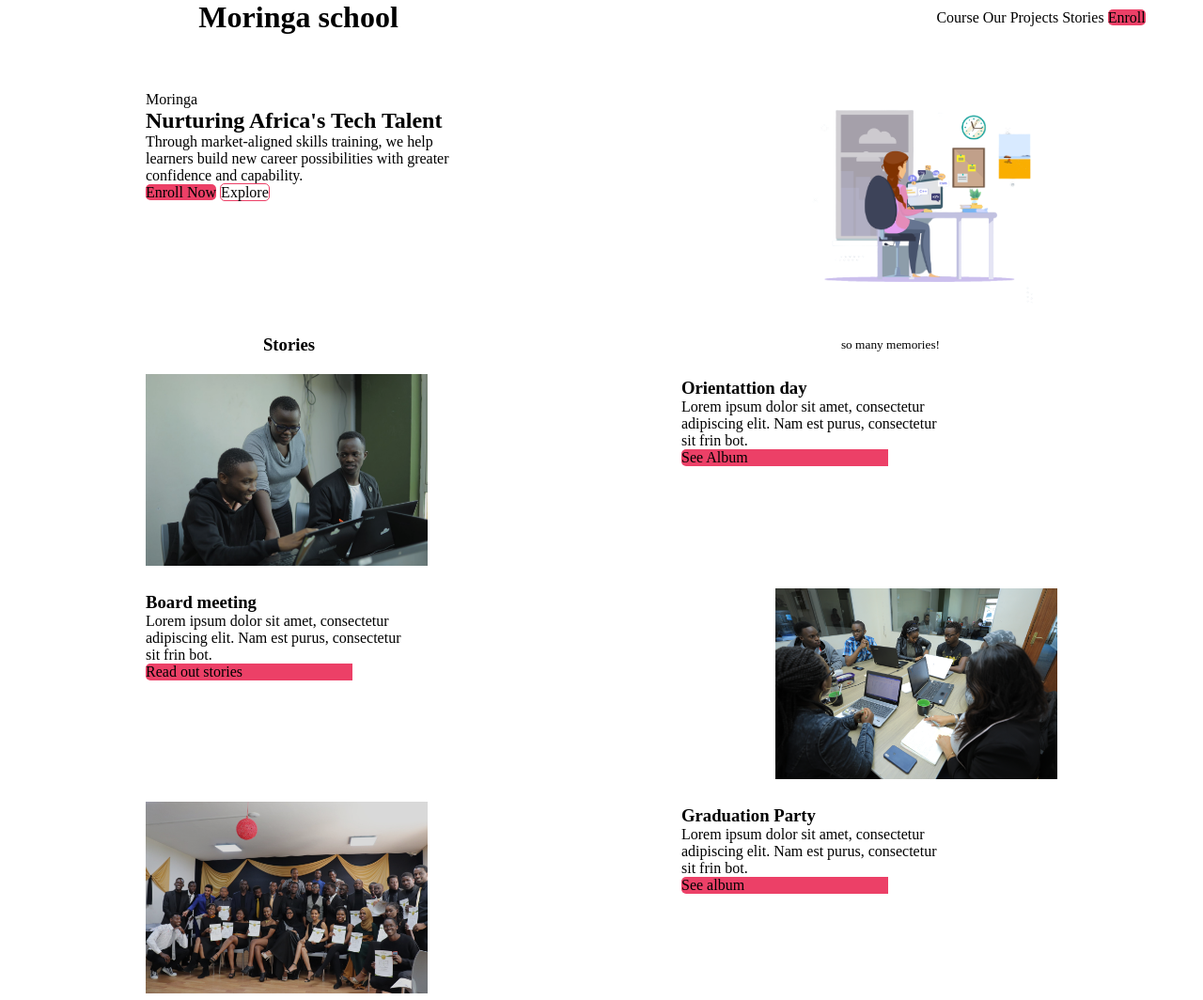
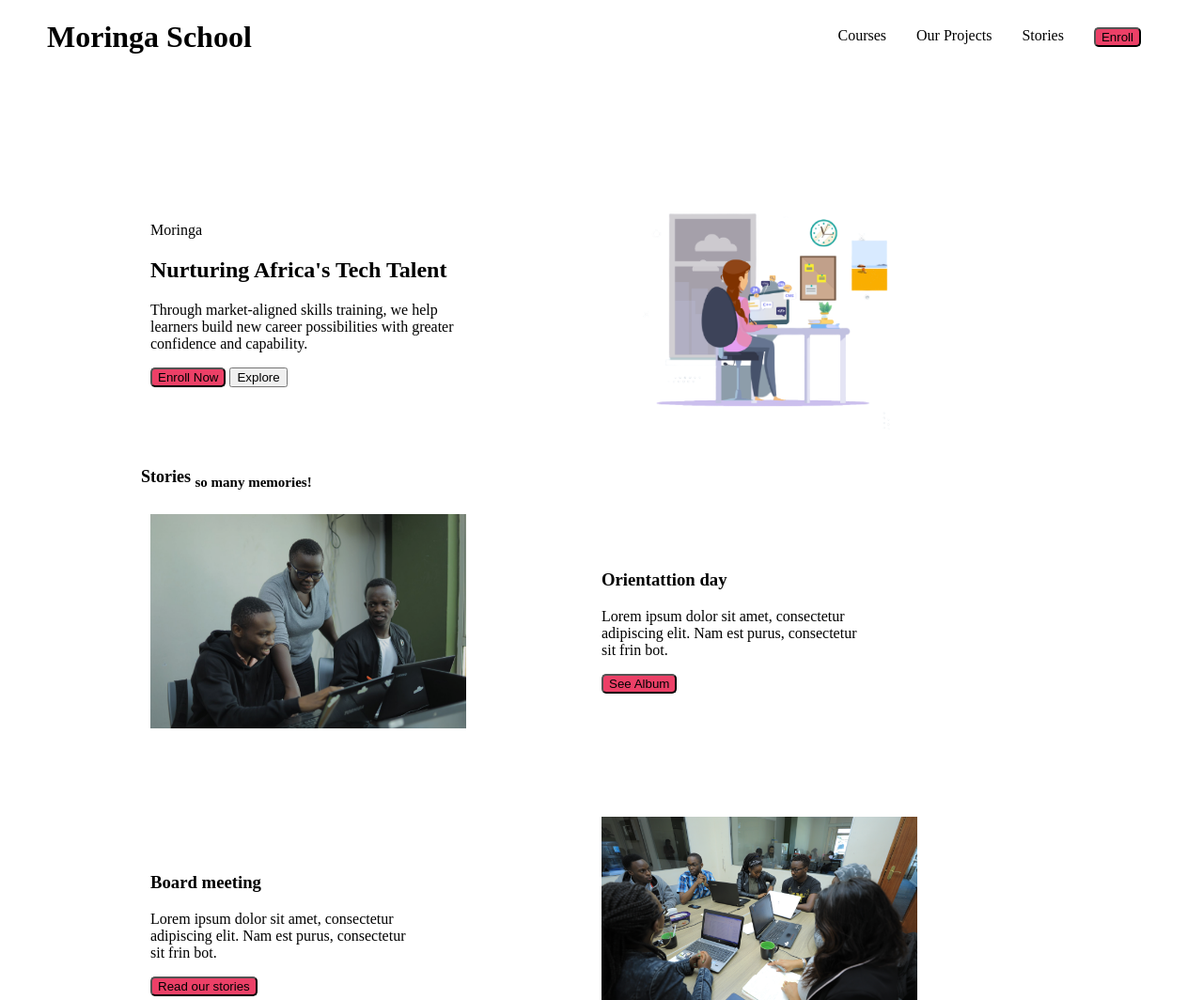
Before and after one commit to TONNYCHWEYA/Weekone-project, a plain HTML site: page index.html in a window 1280 px wide. Shown: the top 1064 px of the page at 94% size. Drawn offline with Linux system fonts and the light colour scheme.

Commit message:
fine tuning the project

```diff
--- a/CSS/style.css
+++ b/CSS/style.css
@@ -1,75 +1,108 @@
-.title{
-  display: flex;
+body{
+  font-style: 'Nunito';
+  margin: 0 auto;
+
 
 }
-.top{
-  position: relative;
-  left: 150px;
-}
+ul{
 
-#stories{
-  background: linear-gradient(
-    to right,
-    lightgrey 0%,
-    lightgrey 5%,
-    white 5%,
-    white 100%
-  );
-  display: inline;
+  list-style-type: none;
+  margin: 0;
+  padding: 0;
+
+  overflow: hidden;
+
 
 }
+ul>li{
 
-  *{
-    font-family: 'Nunito';
-   margin: auto;
-    padding: 0;
+  float: left;
+}
+li>a{
+  text-decoration: none;
+  display: block;
+  text-align: center;
+  text-decoration: none;
+  padding: 14px 16px;
+  color: black;
+}
+.containerheader{
+  display: flex;
+  justify-content: space-between;
+  align-items: center;
+  margin-left: 50px;
+  margin-right: 50px;
+}
+.buttons{
+  background-color: #EC4067;
+  border-radius: 5px;
+}
+.container{
+  display: flex;
+  margin-left: 80px;
+  margin-right: 80px;
+  align-items: center;
 
+  justify-content: center;
+  padding: 80px;
+  margin-bottom: -70px;
+
+
+}
+.container>div{
+
+ width: 100%;
+
+}
+.container>div>img{
+  width: 70%;
+
+
+}
+@media(max-width: 600px){
+  .container{
+    flex-direction: column;
+    align-items: center;
   }
-  .container{
-    display: flex;
-    align-items: center;
-    margin: 20px;
+  .container>div>img{
+    width: 100%;
   }
-  .img-col{
-    width: 300px;
+}
+.title{
+  margin-left: 150px;
+  margin-bottom: -70px;
+  font-size: 12px;
+
+
+
+}
+.cover{
+  margin-top: 70px;
+  display: flex;
+  margin-left: 150px ;
+  margin-right: 80px;
+  justify-content: center;
+}
+.cover>div{
+  width: 25%;
+}
+.cover>div>*{
+  width: 80%;
+}
+@media(max-width: 600px){
+  .cover{
+    flex-direction: column;
   }
-  .text-col{
-    height: 200px;
-    width: 400px;
+  .cover>div{
+    width: 100%;
   }
+}
+footer{
+  display: flex;
+  justify-content: center;
+  align-items: center;
 
-  .cover{
-    width: 900px;
-    height: 400px;
-    display: flex;
-  }
-  .box{
-    width: 800px;
-    height: 400px;
-  }
-  .Mentors{
-    width: 200px;
-    height: 200px;
-
-  }
-  .background{
-    background: linear-gradient(
-      to right,
-      #EC4067 0%,
-      #EC4067 55%,
-      white 55%,
-      white 100%
-    );
-    border-radius: 5px;
-  }
-  .enroll{
-    background: #EC4067;
-    border-radius: 5px;
-  }
-  #explore{
-    border: 1px solid #EC4067;
-    border-radius: 5px;
-  }
-  sub{
-    display: inline;
-  }
+}
+.last{
+  margin-left: 150px;
+}
--- a/index.html
+++ b/index.html
@@ -8,34 +8,44 @@
   <link rel="stylesheet" type="text/css" href="./CSS/style.css">
 </head>
 <body>
+  <header>
 
-  <div class="title"><h1>Moringa school</h1>
-  <span class="top">
-    <span>Course</span>
-    <span>Our Projects</span>
-    <span>Stories</span>
-    <span class="enroll">Enroll</span>
-  </span>
+  <div class="containerheader">
+    <h1>Moringa School</h1>
+    <div>
+<nav class="navlist"></nav>
+    <ul>
+
+     <li><a href="#">Courses</a></li>
+     <li><a href="#">Our Projects</a></li>
+     <li><a href="#">Stories</a></li>
+     <li><a href="#"><button class="buttons">Enroll</button></a></li>
+    </ul>
+</nav>
 </div>
+</div>
+  </header>
+
 
   <div class="container one">
   <div class="text-col">
-    <h4></h4>Moringa</h4>
+    <p>Moringa</p>
     <h2>Nurturing Africa's Tech Talent</h2>
     <p>Through market-aligned skills training, we help<br>
        learners build new career possibilities with greater<br>
        confidence and capability.
     </p>
        <div>
-         <span class="enroll">Enroll Now</span>
-         <span id="explore" >Explore</span>
+         <span class="enroll"><button class="buttons">Enroll Now</button></span>
+         <span id="explore" ><button>Explore</button</span>
        </div>
       </div >
     <div ><img class="img-col" src="./Assets /image1.PNG"></div>
   </div>
 
-  <div class="title"><h3>Stories</h3>
-    <sub>so many memories!</sub>
+  <div class="title">
+    <h2>Stories <sub id="sub">so many memories!</sub></h2>
+
   </div>
 
 
@@ -49,7 +59,7 @@
          adipiscing elit. Nam est purus, consectetur<br>
          sit frin bot.
       </p>
-      <div class="background">See Album</div>
+      <div class="background"><button class="buttons">See Album</button></div>
     </div>
   </div>
 
@@ -61,7 +71,7 @@
          adipiscing elit. Nam est purus, consectetur<br>
          sit frin bot.
       </p>
-      <div class="background">Read out stories</div>
+      <div class="background"><button class="buttons">Read our stories</button></div>
     </div>
     <div><img class="img-col" src="./Assets /image 3.PNG"></div>
   </div>
@@ -74,34 +84,36 @@
         adipiscing elit. Nam est purus, consectetur<br>
         sit frin bot.
      </p>
-     <div class="background">See album</div>
+     <div class="background"><button class="buttons">See album</button></div>
   </div>
   </div>
 
-<div class="title 2"><h3>Technical Mentors</h3><sup>Skilled, and kind!</sup></div>
+<div class="title 2"><h2>Technical Mentors<sup>Skilled, and kind!</sup></h2></div>
 
 
 <div class="cover">
   <div class="box">
     <img class="Mentors" src="./Assets /image 5.PNG">
+    <h3>Web development</h3>
+    <p>
+      Lorem ipsum dolor sit amet, consectetur<br>
+      adipiscing elit. Nam est purus, consectetur<br>
+      sit frin bot.
+    </p>
+    <div class="background"><button class="buttons">Ask a Question</button></div>
+  </div>
+
+  <div class="box">
+    <img class="Mentors" src="./Assets /image 6.PNG">
+
     <h2>Web development</h2>
     <p>
       Lorem ipsum dolor sit amet, consectetur<br>
       adipiscing elit. Nam est purus, consectetur<br>
       sit frin bot.
     </p>
-    <div class="background">Ask A Question</div>
-  </div>
 
-  <div class="box">
-    <img class="Mentors" src="./Assets /image 6.PNG">
-    <h2>Web development</h2>
-    <p>
-      Lorem ipsum dolor sit amet, consectetur<br>
-      adipiscing elit. Nam est purus, consectetur<br>
-      sit frin bot.
-    </p>
-    <div class="background">Ask A Question</div>
+    <div class="background"><button class="buttons">Ask a Question</button></div>
   </div>
 
   <div class="box">
@@ -112,7 +124,7 @@
       adipiscing elit. Nam est purus, consectetur<br>
       sit frin bot.
     </p>
-    <div class="background">Ask A Question</div>
+    <div class="background"><button class="buttons">Ask a Question</button></div>
   </div>
 
   <div class="box">
@@ -123,12 +135,12 @@
       adipiscing elit. Nam est purus, consectetur<br>
       sit frin bot.
     </p>
-    <div class="background">Ask A Question</div>
+    <div class="background"><button class="buttons">Ask a Question</button></div>
   </div>
 </div>
 
-<div>
-  <h3>Project</h3><sub>it's hopefully, a good one.</sub>
+<div class="title">
+  <h2>Project<sub><small>it's hopefully, a good one.</small></sub></h2>
 </div>
 
 
@@ -141,10 +153,17 @@
       sale and hire whenever they are having team bonding<br>
       and any hiking activities
     </p>
-    <div class="background">Learn more</div>
+    <div class="background"><button class="buttons">Learn more</button></div>
   </div>
   <div><img class="img-col" src="./Assets /image 9.PNG"></div>
 </div>
-
+<div class="last">
+  <p>Still not sure?</p>
+  <p>Go ahead and <button class="buttons">Enroll</button>0r <a href="#">contact us.</a></p>
+</div>
+<footer>
+  <div>
+  Designed with <i></i>by J&R
+</footer>
 </body>
 </html>
```
